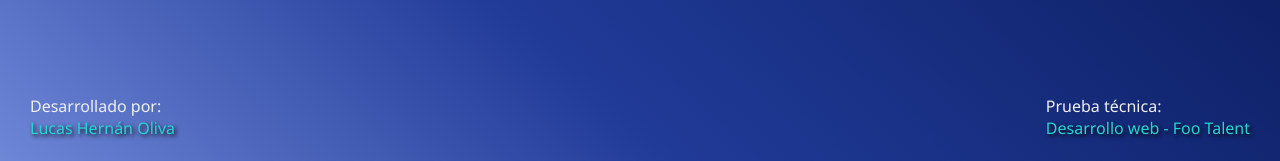
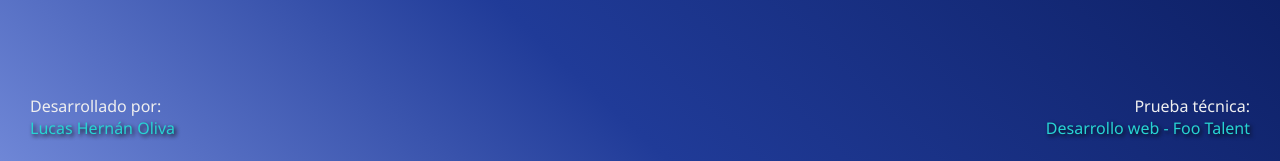
Before and after one commit to LucasOlivaHub/PokeAPI---FooTalent, a React (Vite) app: page / in a window 1280 px wide. Shown: the part 880-1041 px from the top of the page. Built offline with nearby package versions, Linux system fonts and the light colour scheme; no server answers; a web font is replaced by a local one.

Commit message:
Footer update

```diff
--- a/src/Components/Footer/footer.css
+++ b/src/Components/Footer/footer.css
@@ -2,7 +2,7 @@ footer {
     width: 100%;
     display: flex;
     justify-content: space-between;
-    gap: 50px;
+    gap: 20px;
     padding: 25px 12px;
     color: #efefef;
 }
@@ -10,6 +10,13 @@ footer {
 footer .footer-section-1 {
     display: flex;
     flex-direction: column;
+}
+
+
+footer .footer-section-2 {
+    display: flex;
+    flex-direction: column;
+    text-align: right;
 }
 
 footer div a{
```
